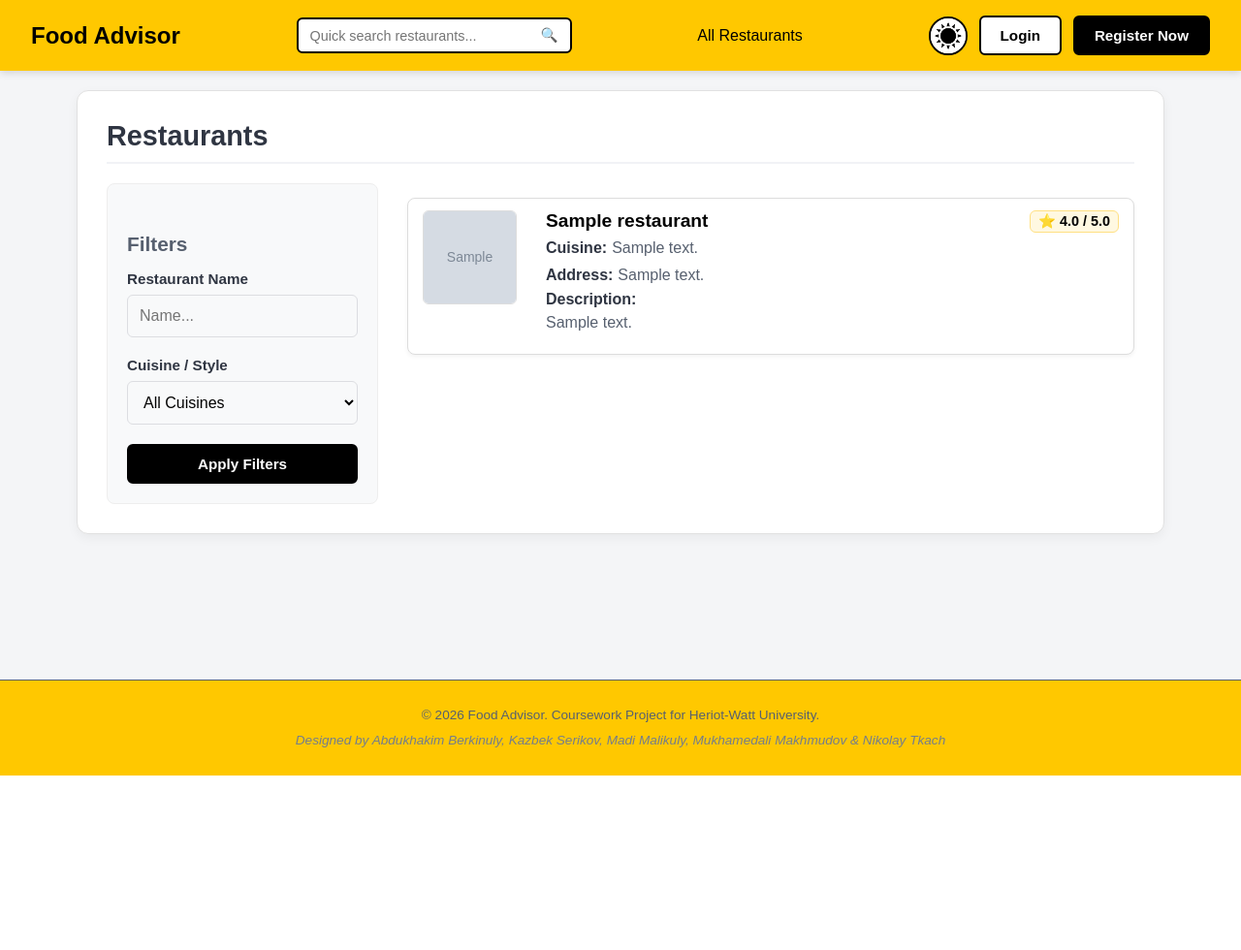
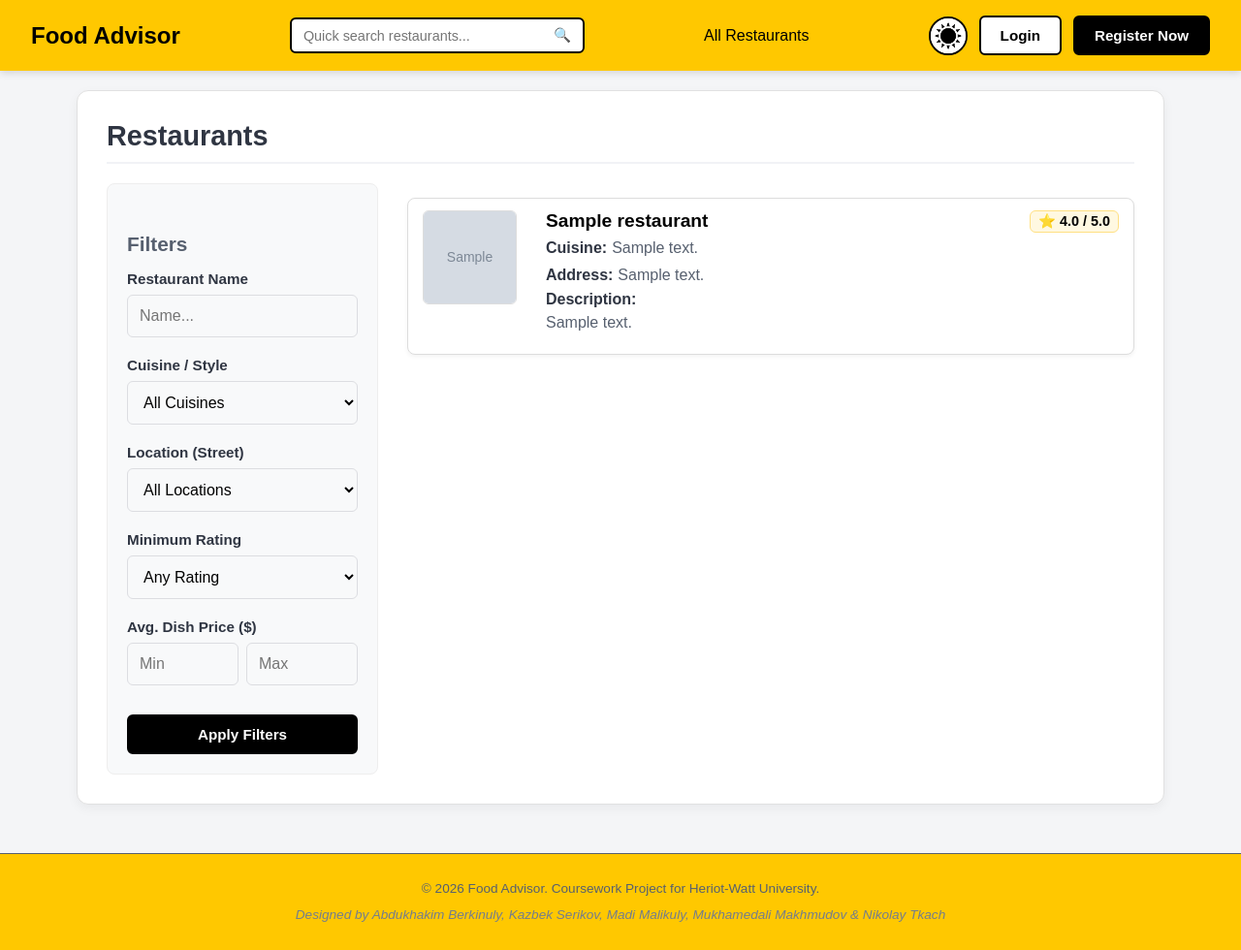
Before and after one commit to Mukhamedali-Prof/Food-Advisor, a Node server app: page /search in a window 1280 px wide. Shown: the whole page at 97% size. Before the commit the page ends 800 px from the top, so only its background shows below. Run offline with Node 20, Linux system fonts and the light colour scheme; tables that the repository leaves empty or names only in its code hold one stand-in row (values such as "Sample post"); grey boxes marked "Sample" are stand-in pictures.

Commit message:
Склейка

```diff
--- a/public/style.css
+++ b/public/style.css
@@ -775,7 +775,7 @@ p {
     border: 2px solid #000000;
     border-radius: 6px;
     overflow: hidden;
-    max-width: 280px;
+    max-width: 300px;
     width: 100%;
 }
 
--- a/server.js
+++ b/server.js
@@ -299,28 +299,63 @@ app.get('/search', async (req, res) => {
     try {
         const rawQuery = typeof req.query.query === 'string' ? req.query.query.trim() : '';
         const selectedCuisine = typeof req.query.cuisine === 'string' ? req.query.cuisine.trim() : '';
-        const conditions = ['(is_hidden = 0 OR is_hidden IS NULL)'];
+        const selectedLocation = typeof req.query.location === 'string' ? req.query.location.trim() : '';
+        const selectedMinRating = typeof req.query.min_rating === 'string' ? req.query.min_rating.trim() : '';
+        const selectedMinPrice = typeof req.query.min_price === 'string' ? req.query.min_price.trim() : '';
+        const selectedMaxPrice = typeof req.query.max_price === 'string' ? req.query.max_price.trim() : '';
+
+        const conditions = ['(r.is_hidden = 0 OR r.is_hidden IS NULL)'];
         const params = [];
 
         if (rawQuery) {
-            conditions.push('(name LIKE ? OR cuisine LIKE ? OR address LIKE ?)');
+            conditions.push('(r.name LIKE ? OR r.cuisine LIKE ? OR r.address LIKE ?)');
             const term = `%${rawQuery}%`;
             params.push(term, term, term);
         }
+
         if (selectedCuisine) {
-            conditions.push('cuisine = ?');
+            conditions.push('r.cuisine = ?');
             params.push(selectedCuisine);
         }
 
-        const [restaurants] = await db.query(
-            `SELECT * FROM restaurants WHERE ${conditions.join(' AND ')} ORDER BY created_at DESC, id DESC`,
-            params
-        );
+        if (selectedLocation) {
+            conditions.push('r.address LIKE ?');
+            params.push(`${selectedLocation},%`);
+        }
+
+        if (selectedMinRating) {
+            conditions.push('r.rating >= ?');
+            params.push(parseFloat(selectedMinRating));
+        }
+
+        const havingConditions = [];
+        if (selectedMinPrice !== '') {
+            havingConditions.push('avg_price >= ?');
+            params.push(parseFloat(selectedMinPrice));
+        }
+        if (selectedMaxPrice !== '') {
+            havingConditions.push('avg_price <= ?');
+            params.push(parseFloat(selectedMaxPrice));
+        }
+
+        let query = `
+            SELECT r.*, AVG(m.price) AS avg_price
+            FROM restaurants r
+            LEFT JOIN menu_items m ON r.id = m.restaurant_id
+            WHERE ${conditions.join(' AND ')}
+            GROUP BY r.id
+        `;
+
+        if (havingConditions.length > 0) {
+            query += ` HAVING ${havingConditions.join(' AND ')}`;
+        }
+
+        query += ` ORDER BY r.created_at DESC, r.id DESC`;
+
+        const [restaurants] = await db.query(query, params);
+
         const [cuisines] = await db.query(`
-            SELECT DISTINCT cuisine
-            FROM restaurants
-            WHERE is_hidden = 0 OR is_hidden IS NULL
-            ORDER BY cuisine ASC
+            SELECT DISTINCT cuisine FROM restaurants WHERE is_hidden = 0 OR is_hidden IS NULL ORDER BY cuisine ASC
         `);
 
         let currentUser = null;
@@ -337,6 +372,10 @@ app.get('/search', async (req, res) => {
             cuisines,
             searchQuery: rawQuery,
             selectedCuisine,
+            selectedLocation,
+            selectedMinRating,
+            selectedMinPrice,
+            selectedMaxPrice,
             currentUser
         });
     } catch (err) {
@@ -611,6 +650,14 @@ const ALLOWED_CUISINES = [
     'Middle Eastern', 'Brazilian', 'Seafood', 'Steakhouse', 'Fast Food'
 ];
 
+const ALLOWED_STREETS = [
+    'Aethelgard Avenue', 'Borealis Boulevard', 'Caelum Lane', 'Duskwood Crescent',
+    'Eldoria Way', 'Faelivor Square', 'Glimmerfen Drive', 'Havencrest Alley',
+    'Illoria Passage', 'Jovian Terrace', 'Kinsale Walk', 'LUNARIS Parkway',
+    'Mirthwood Row', 'Nebula Circle', 'Oakhaven Loop', 'Pendragon Close',
+    'Quicksilver Strand', 'Raventhorpe Thoroughfare', 'Stardust Gate', 'Zephyrion Boulevard'
+];
+
 app.post('/owner/restaurants/add', handleRestaurantImageUpload, async (req, res) => {
     try {
         const userEmail = req.cookies.user_email;
@@ -618,26 +665,26 @@ app.post('/owner/restaurants/add', handleRestaurantImageUpload, async (req, res)
 
         const [users] = await db.query('SELECT * FROM users WHERE email = ?', [userEmail]);
         if (users.length === 0 || users[0].role !== 'owner') return res.redirect('/');
+
         const currentUser = users[0];
-
-        const { name, cuisine, address, description, image } = req.body || {};
-        const restaurant = {
-            name: typeof name === 'string' ? name.trim() : '',
-            cuisine: typeof cuisine === 'string' ? cuisine.trim() : '',
-            address: typeof address === 'string' ? address.trim() : '',
-            description: typeof description === 'string' ? description.trim() : ''
-        };
-
-        if (!restaurant.name || !restaurant.cuisine || !restaurant.address || !restaurant.description) {
+        const { name, cuisine, street, building_number, description, image } = req.body || {};
+
+        const restaurantName = typeof name === 'string' ? name.trim() : '';
+        const restaurantCuisine = typeof cuisine === 'string' ? cuisine.trim() : '';
+        const restaurantStreet = typeof street === 'string' ? street.trim() : '';
+        const buildingNo = parseInt(building_number, 10);
+        const restaurantDescription = typeof description === 'string' ? description.trim() : '';
+
+        if (!restaurantName || !restaurantCuisine || !restaurantStreet || isNaN(buildingNo) || !restaurantDescription) {
             return sendRestaurantError(
                 res,
                 'Restaurant details are incomplete',
-                new Error('Name, cuisine, address, and description are required.'),
+                new Error('Name, cuisine, street, building number, and description are required.'),
                 400
             );
         }
 
-        if (!ALLOWED_CUISINES.includes(restaurant.cuisine)) {
+        if (!ALLOWED_CUISINES.includes(restaurantCuisine)) {
             return sendRestaurantError(
                 res,
                 'Invalid cuisine selected',
@@ -646,7 +693,27 @@ app.post('/owner/restaurants/add', handleRestaurantImageUpload, async (req, res)
             );
         }
 
-        if (restaurant.name.length > 150 || restaurant.cuisine.length > 100 || restaurant.address.length > 255) {
+        if (!ALLOWED_STREETS.includes(restaurantStreet)) {
+            return sendRestaurantError(
+                res,
+                'Invalid street selected',
+                new Error('Please choose a valid European street from the list.'),
+                400
+            );
+        }
+
+        if (buildingNo < 1 || buildingNo > 99) {
+            return sendRestaurantError(
+                res,
+                'Invalid building number',
+                new Error('Building number must be between 1 and 99.'),
+                400
+            );
+        }
+
+        const fullAddress = `${restaurantStreet}, ${buildingNo}`;
+
+        if (restaurantName.length > 150 || restaurantCuisine.length > 100 || fullAddress.length > 255) {
             return sendRestaurantError(
                 res,
                 'Restaurant details are too long',
@@ -655,7 +722,7 @@ app.post('/owner/restaurants/add', handleRestaurantImageUpload, async (req, res)
             );
         }
 
-        if (restaurant.description.length > 2000) {
+        if (restaurantDescription.length > 2000) {
             return sendRestaurantError(
                 res,
                 'Restaurant description is too long',
@@ -668,41 +735,13 @@ app.post('/owner/restaurants/add', handleRestaurantImageUpload, async (req, res)
 
         await db.query(
             'INSERT INTO restaurants (name, cuisine, address, description, image, owner_id, rating) VALUES (?, ?, ?, ?, ?, ?, 0)',
-            [restaurant.name, restaurant.cuisine, restaurant.address, restaurant.description, imagePath, currentUser.id]
+            [restaurantName, restaurantCuisine, fullAddress, restaurantDescription, imagePath, currentUser.id]
         );
 
         return res.redirect('/owner-dashboard');
     } catch (err) {
         console.error('Failed to add restaurant:', err);
         return sendRestaurantError(res, 'Failed to add restaurant', err);
-    }
-});
-
-app.post('/owner/restaurants/delete/:id', async (req, res) => {
-    try {
-        const userEmail = req.cookies.user_email;
-        if (!userEmail) return res.redirect('/?modal=login');
-
-        const [users] = await db.query('SELECT id, role FROM users WHERE email = ?', [userEmail]);
-        if (users.length === 0 || users[0].role !== 'owner') return res.redirect('/');
-
-        const restaurantId = Number(req.params.id);
-        if (!Number.isSafeInteger(restaurantId) || restaurantId <= 0) {
-            return res.status(400).send('Invalid restaurant ID.');
-        }
-
-        const [mine] = await db.query(
-            'SELECT id FROM restaurants WHERE id = ? AND owner_id = ?',
-            [restaurantId, users[0].id]
-        );
-        if (mine.length === 0) return res.status(404).send('Restaurant not found or not owned by this account.');
-
-        await deleteRestaurantCascade(restaurantId);
-
-        return res.redirect('/owner-dashboard');
-    } catch (err) {
-        console.error('Failed to delete restaurant:', err);
-        return sendRestaurantError(res, 'Failed to delete restaurant', err);
     }
 });
 
--- a/views/partials/header.ejs
+++ b/views/partials/header.ejs
@@ -22,14 +22,11 @@
         <nav class="nav-links">
             <a href="/search">All Restaurants</a>
             <% if (typeof currentUser !=='undefined' && currentUser) { %>
-                <% if (currentUser.role==='owner' ) { %>
-                    <a href="/owner-notifications" class="nav-badge-link" title="Notifications">Notifications</a>
-                    <% } else if (currentUser.role==='customer' ) { %>
-                        <a href="/profile?tab=reviews">My Reviews</a>
-                        <a href="/profile?tab=favorites" title="My Favorites">Favorites</a>
-                        <a href="/customer-notifications" class="nav-badge-link" title="Notifications">Notifications</a>
+                <% if (currentUser.role==='customer' ) { %>
+                    <a href="/profile?tab=reviews">My Reviews</a>
+                    <a href="/profile?tab=favorites" title="My Favorites">Favorites</a>
+                    <% } %>
                         <% } %>
-                            <% } %>
         </nav>
 
         <div class="auth-links">
--- a/views/search-results.ejs
+++ b/views/search-results.ejs
@@ -17,17 +17,60 @@
                             <label>Cuisine / Style</label>
                             <select name="cuisine">
                                 <option value="">All Cuisines</option>
-                                <% if (typeof cuisines !=='undefined' ) { %>
-                                    <% cuisines.forEach(c=> { %>
-                                        <option value="<%= c.cuisine %>" <%=selectedCuisine===c.cuisine ? 'selected'
-                                            : '' %>><%= c.cuisine %>
+                                <% const allCuisines=[ 'Italian' , 'Japanese' , 'Mexican' , 'Chinese' , 'Indian'
+                                    , 'American' , 'French' , 'Thai' , 'Greek' , 'Spanish' , 'Japanese/Sushi'
+                                    , 'Fast Food' , 'Bakery & Cafe' , 'Seafood' , 'Steakhouse' , 'Vegetarian / Vegan'
+                                    , 'BBQ & Grill' , 'Georgian' , 'Uzbek' , 'Middle Eastern' ]; %>
+                                    <% allCuisines.forEach(c=> { %>
+                                        <option value="<%= c %>" <%=selectedCuisine===c ? 'selected' : '' %>><%= c %>
                                         </option>
                                         <% }) %>
-                                            <% } %>
                             </select>
                         </div>
 
-                        <button type="submit" class="btn-primary" style="width: 100%;">Apply Filters</button>
+                        <div class="form-group">
+                            <label>Location (Street)</label>
+                            <select name="location">
+                                <option value="">All Locations</option>
+                                <% const fakeEuropeanStreets=[ 'Aethelgard Avenue' , 'Borealis Boulevard'
+                                    , 'Caelum Lane' , 'Duskwood Crescent' , 'Eldoria Way' , 'Faelivor Square'
+                                    , 'Glimmerfen Drive' , 'Havencrest Alley' , 'Illoria Passage' , 'Jovian Terrace'
+                                    , 'Kinsale Walk' , 'LUNARIS Parkway' , 'Mirthwood Row' , 'Nebula Circle'
+                                    , 'Oakhaven Loop' , 'Pendragon Close' , 'Quicksilver Strand'
+                                    , 'Raventhorpe Thoroughfare' , 'Stardust Gate' , 'Zephyrion Boulevard' ]; %>
+                                    <% fakeEuropeanStreets.forEach(street=> { %>
+                                        <option value="<%= street %>" <%=(typeof selectedLocation !=='undefined' &&
+                                            selectedLocation===street) ? 'selected' : '' %>><%= street %>
+                                        </option>
+                                        <% }) %>
+                            </select>
+                        </div>
+
+                        <div class="form-group">
+                            <label>Minimum Rating</label>
+                            <select name="min_rating">
+                                <option value="">Any Rating</option>
+                                <option value="4.0" <%=(typeof selectedMinRating !=='undefined' &&
+                                    selectedMinRating==='4.0' ) ? 'selected' : '' %>>⭐ 4.0 & above</option>
+                                <option value="4.5" <%=(typeof selectedMinRating !=='undefined' &&
+                                    selectedMinRating==='4.5' ) ? 'selected' : '' %>>⭐ 4.5 & above</option>
+                            </select>
+                        </div>
+
+                        <div class="form-group">
+                            <label>Avg. Dish Price ($)</label>
+                            <div style="display: flex; gap: 8px;">
+                                <input type="number" name="min_price"
+                                    value="<%= typeof selectedMinPrice !== 'undefined' ? selectedMinPrice : '' %>"
+                                    placeholder="Min" min="0" step="1" class="form-control" style="width: 50%;">
+                                <input type="number" name="max_price"
+                                    value="<%= typeof selectedMaxPrice !== 'undefined' ? selectedMaxPrice : '' %>"
+                                    placeholder="Max" min="0" step="1" class="form-control" style="width: 50%;">
+                            </div>
+                        </div>
+
+                        <button type="submit" class="btn-primary" style="width: 100%; margin-top: 10px;">Apply
+                            Filters</button>
                     </form>
                 </aside>
 
@@ -39,7 +82,6 @@
                                     onclick="window.location.href='/restaurant/<%= r.id %>'"
                                     style="position: relative; height: auto !important; min-height: 0 !important; margin-bottom: 15px; padding: 12px 15px; cursor: pointer;">
 
-                                    <!-- Рейтинг в правом верхнем углу -->
                                     <div
                                         style="position: absolute; top: 12px; right: 15px; font-size: 0.9rem; font-weight: bold; background: #fff8e1; padding: 2px 8px; border-radius: 6px; border: 1px solid #ffe082;">
                                         ⭐ <%= (r.rating !==null && r.rating !==undefined && r.rating !=='' ) ?
```
Also changed, not shown: views/owner-profile.ejs (+32 -1 lines), 1 other file.
